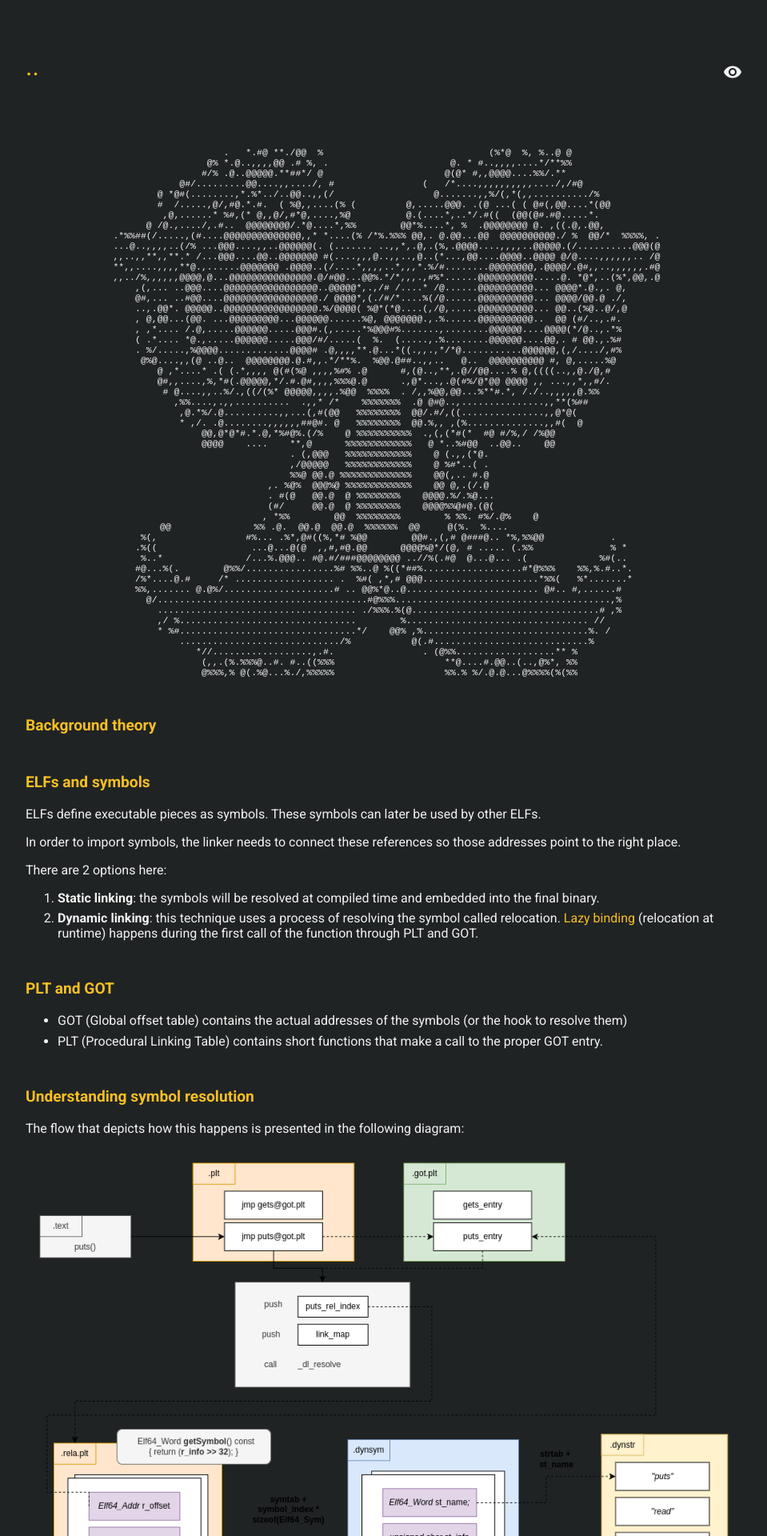
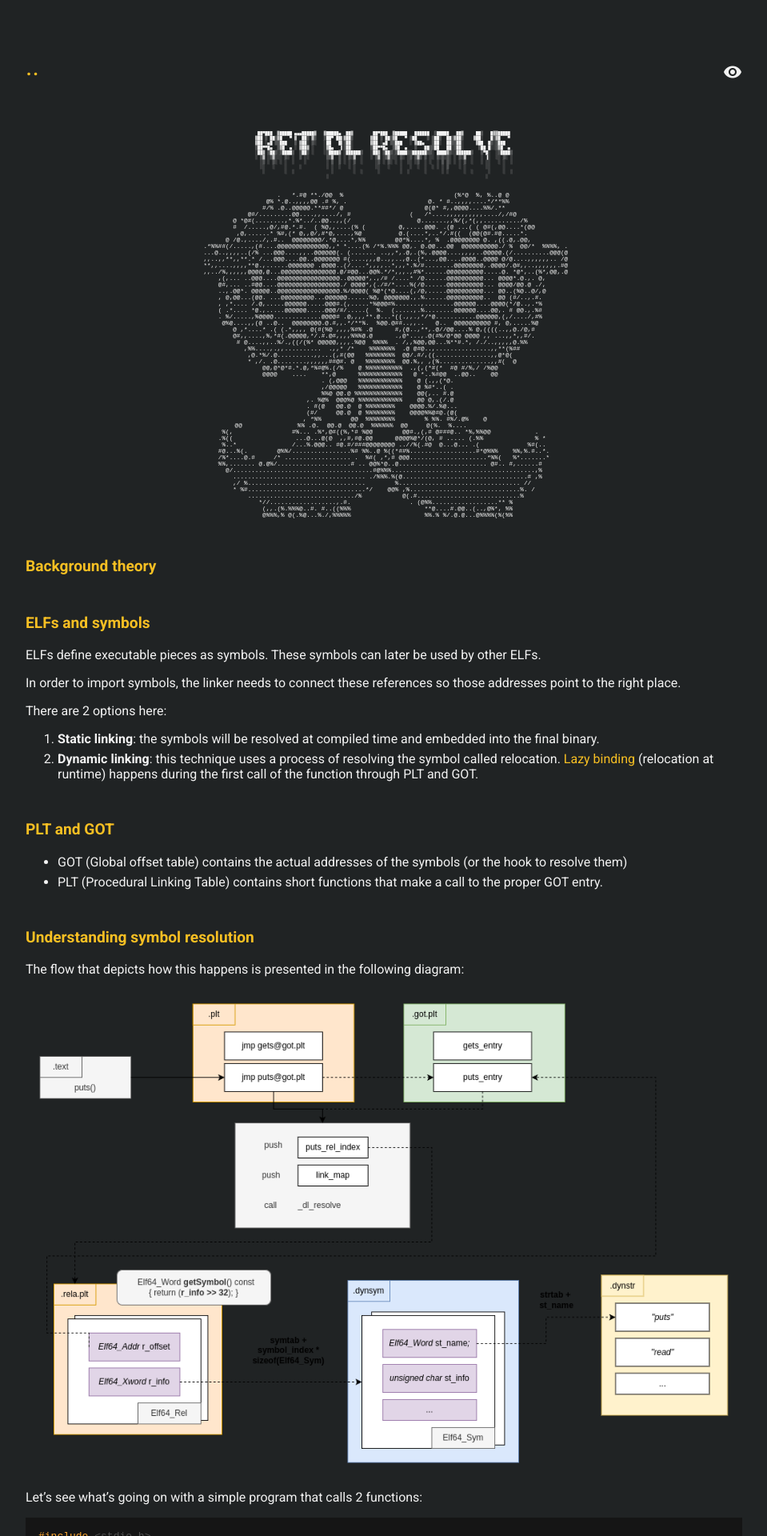
Before and after one commit to litios/litios.github.io, a Jekyll site: the page built from _posts/2024-05-11-ret2dlresolve.md, in a window 1280 px wide. Shown: the top 1920 px of the page at 80% size, without its empty margins (160-1119 px from the left). Built offline with Jekyll 4.4.1, drawn with Linux system fonts in a browser that asks for light colours; some web fonts are replaced; some of the changed text lies outside the part shown.

Commit message:
Some cleanup + new post
Signed-off-by: Litios David Fernandez Gonzalez <davidfg168@gmail.com>

````diff
--- a/_data/menu.yml
+++ b/_data/menu.yml
@@ -8,6 +8,8 @@ entries:
         url: https://github.com/strukturag/libde265/issues/418
 
   research:
+      - title: Libc pointer protections
+        url: "/2025/03/05/libc-pointer-protections.html"
       - title: A technical deep-dive into x86_64 Ret2dlResolve
         url: "/2024/05/11/ret2dlresolve.html"
       - title: Look mum, I'm the GitHub Runner
--- a/_layouts/default.html
+++ b/_layouts/default.html
@@ -1,8 +1,7 @@
 <!DOCTYPE html>
 <link rel="preconnect" href="https://fonts.googleapis.com">
 <link rel="preconnect" href="https://fonts.gstatic.com" crossorigin>
-<link href="https://fonts.googleapis.com/css2?family=Roboto:ital,wght@0,100..900;1,100..900&display=swap" rel="stylesheet">
-<link href="https://fonts.googleapis.com/css2?family=VT323&display=swap" rel="stylesheet">
+<link href="https://fonts.googleapis.com/css2?family=Roboto:ital,wght@0,100..900;1,100..900&family=VT323&family=Workbench&display=swap" rel="stylesheet">
 <html lang="{{ page.lang | default: "en" }}">
         {%- include head.html -%}
     <body a="{{ site.theme_config.appearance | default: "auto" }}" style="color: #f2f2f2">
--- a/_posts/2024-05-11-ret2dlresolve.md
+++ b/_posts/2024-05-11-ret2dlresolve.md
@@ -7,8 +7,19 @@ tags:
   - Userspace
   - Exploitation
 ---
-
-<pre style="font-size: 0.9vw; text-align: center">
+<pre style="font-size: clamp(0.17rem, 0.4vw, 1rem); text-align: center">
+ ██▀███  ▓█████ ▄▄▄█████▓   ▓█████▄  ██▓        ██▀███  ▓█████   ██████  ▒█████   ██▓     ██▒   █▓▓█████
+▓██ ▒ ██▒▓█   ▀ ▓  ██▒ ▓▒   ▒██▀ ██▌▓██▒       ▓██ ▒ ██▒▓█   ▀ ▒██    ▒ ▒██▒  ██▒▓██▒    ▓██░   █▒▓█   ▀
+▓██ ░▄█ ▒▒███   ▒ ▓██░ ▒░   ░██   █▌▒██░       ▓██ ░▄█ ▒▒███   ░ ▓██▄   ▒██░  ██▒▒██░     ▓██  █▒░▒███
+▒██▀▀█▄  ▒▓█  ▄ ░ ▓██▓ ░    ░▓█▄   ▌▒██░       ▒██▀▀█▄  ▒▓█  ▄   ▒   ██▒▒██   ██░▒██░      ▒██ █░░▒▓█  ▄
+░██▓ ▒██▒░▒████▒  ▒██▒ ░    ░▒████▓ ░██████▒   ░██▓ ▒██▒░▒████▒▒██████▒▒░ ████▓▒░░██████▒   ▒▀█░  ░▒████▒
+░ ▒▓ ░▒▓░░░ ▒░ ░  ▒ ░░       ▒▒▓  ▒ ░ ▒░▓  ░   ░ ▒▓ ░▒▓░░░ ▒░ ░▒ ▒▓▒ ▒ ░░ ▒░▒░▒░ ░ ▒░▓  ░   ░ ▐░  ░░ ▒░ ░
+  ░▒ ░ ▒░ ░ ░  ░    ░        ░ ▒  ▒ ░ ░ ▒  ░     ░▒ ░ ▒░ ░ ░  ░░ ░▒  ░ ░  ░ ▒ ▒░ ░ ░ ▒  ░   ░ ░░   ░ ░  ░
+  ░░   ░    ░     ░          ░ ░  ░   ░ ░        ░░   ░    ░   ░  ░  ░  ░ ░ ░ ▒    ░ ░        ░░     ░
+   ░        ░  ░               ░        ░  ░      ░        ░  ░      ░      ░ ░      ░  ░      ░     ░  ░
+                             ░                                                                ░
+</pre>
+<pre style="font-size: 0.6vw; text-align: center">
 
                           .   *.#@ **./@@  %                              (%*@  %, %..@ @
                         @% *.@..,,,,@@ .# %, .                      @. * #..,,,,....*/**%%
@@ -89,8 +100,7 @@ The flow that depicts how this happens is presented in the following diagram:
 
 Let's see what's going on with a simple program that calls 2 functions:
 
-```C
-
+```c
 #include <stdio.h>
 #include <stdlib.h>
 
@@ -112,7 +122,7 @@ Now, let's fire gdb and see the result:
 1. Function `main` calls `gets` and `puts` functions. This is translated as a call to the PLT entry for `gets` `gets@plt` and `puts` `puts@plt`:
 
 
-```asm
+```c
     gef➤  disass main
    0x0000000000401163 <+0>:	endbr64
    0x0000000000401167 <+4>:	push   rbp
@@ -136,7 +146,7 @@ Now, let's fire gdb and see the result:
 2. Function `gets@plt` consists of:
 
 
-```asm
+```c
 gef➤  disass 0x401060
 Dump of assembler code for function gets@plt:
    0x0000000000401060 <+0>: endbr64
@@ -146,7 +156,7 @@ Dump of assembler code for function gets@plt:
 
 3. Function `puts@plt` consists of:
 
-```asm
+```c
 gef➤  disass 0x401050
 Dump of assembler code for function puts@plt:
    0x0000000000401050 <+0>: endbr64
@@ -179,7 +189,7 @@ This structure contains two fields:
 > If curious, other relocation types can be found at: `/arch/x86/include/asm/elf.h` in the Linux kernel source code.
 
 We can conveniently retrieve those values with `readelf -r test`
-```asm
+```c
 Relocation section '.rela.plt' at offset 0x500 contains
 
   Offset          Info           Type           Sym. Value    Sym. Name + Addend
@@ -197,7 +207,7 @@ and then inspecting the memory addresses.
 
 4. If we check the memory values of `r_offset` we can see:
 
-```asm
+```c
 gef➤  x/2wx 0x404020
 0x404020 <gets@got.plt>: 0x00401040 0x00000000
 gef➤  x/2wx 0x404018
@@ -206,7 +216,7 @@ gef➤  x/2wx 0x404018
 
 And those point to:
 
-```asm
+```c
 gef➤  x/3i 0x00401030
    0x401030: endbr64
    0x401034: push   0x0
@@ -529,7 +539,7 @@ So you probably realized at this point that there is no more code after this. We
 The reason it works is because, if you remember, we set Elf64_Rel entry to point to `gets`. This means when `gets` is executed
 later on again it won't call `gets` but `system`.
 
-```python
+```c
    0x000000000040117e <+27>:	lea    rax,[rbp-0x10]
    0x0000000000401182 <+31>:	mov    rdi,rax
    0x0000000000401185 <+34>:	mov    eax,0x0
--- a/_sass/_base16monokaidark.scss
+++ b/_sass/_base16monokaidark.scss
@@ -12,10 +12,10 @@
   color: #505050;
 }
 .highlight .cp {
-  color: #f4bf75;
+  color: #ffa82f;
 }
 .highlight .nt {
-  color: #f4bf75;
+  color: #ffa82f;
 }
 .highlight .o, .highlight .ow {
   color: #d0d0d0;
@@ -24,10 +24,10 @@
   color: #d0d0d0;
 }
 .highlight .gi {
-  color: #90a959;
+  color: #54e600;
 }
 .highlight .gd {
-  color: #ac4142;
+  color: #db2b2e;
 }
 .highlight .gh {
   color: #6a9fb5;
@@ -35,7 +35,7 @@
   font-weight: bold;
 }
 .highlight .k, .highlight .kn, .highlight .kp, .highlight .kr, .highlight .kv {
-  color: #aa759f;
+  color: #50f0ad;
 }
 .highlight .kc {
   color: #d28445;
@@ -47,7 +47,7 @@
   color: #d28445;
 }
 .highlight .s, .highlight .sa, .highlight .sb, .highlight .sc, .highlight .dl, .highlight .sd, .highlight .s2, .highlight .sh, .highlight .sx, .highlight .s1 {
-  color: #90a959;
+  color: #57afff;
 }
 .highlight .sr {
   color: #75b5aa;
@@ -59,20 +59,20 @@
   color: #8f5536;
 }
 .highlight .nn {
-  color: #f4bf75;
+  color: #ffa82f;
 }
 .highlight .nc {
-  color: #f4bf75;
+  color: #ffa82f;
 }
 .highlight .no {
-  color: #f4bf75;
+  color: #ffa82f;
 }
 .highlight .na {
   color: #6a9fb5;
 }
 .highlight .m, .highlight .mb, .highlight .mf, .highlight .mh, .highlight .mi, .highlight .il, .highlight .mo, .highlight .mx {
-  color: #90a959;
+  color: #57afff;
 }
 .highlight .ss {
-  color: #90a959;
+  color: #57afff;
 }
--- a/_sass/no-style-please.scss
+++ b/_sass/no-style-please.scss
@@ -52,6 +52,12 @@ body {
   font-style: normal;
   font-variation-settings:
     "wdth" 100;
+}
+
+.post-title {
+  text-align: center;
+  font-size: clamp(0.5rem, 2vw, 1.3rem);
+  font-family: "VT323", monospace;
 }
 
 .title {
@@ -137,20 +143,24 @@ table, th, td {
   padding: 0.4rem;
 }
 
-//code {
-//  color: white;
-//  background-color: black;
-//}
+code.language-plaintext {
+ color: white;
+ background-color: rgb(53, 53, 53);
+ color:#f7bf23;
+ padding: 3px;
+ border-radius: 3px;
+}
 
 div.highlighter-rouge code {
   display: block;
   overflow-x: auto;
   padding: 1rem;
+  background-color: auto;
 }
 
 blockquote {
   font-style: italic;
-  border: thin solid black;
+  border: thin dashed #f7bf238c;
   padding: 1rem;
 
   p { margin: 0; }
````
Also changed, not shown: _posts/2024-05-01-cicd.md (+2 -2 lines), _posts/2025-03-05-libc-pointer-protections.md (added, +455 -0 lines).
